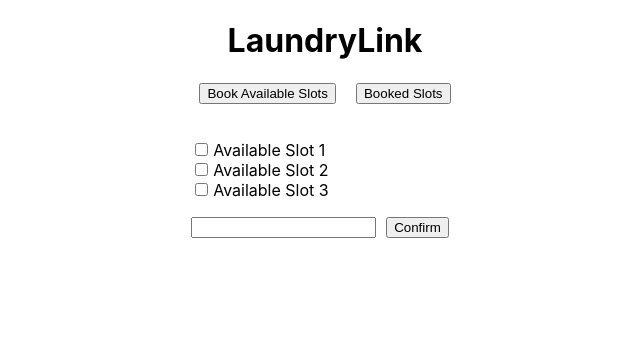
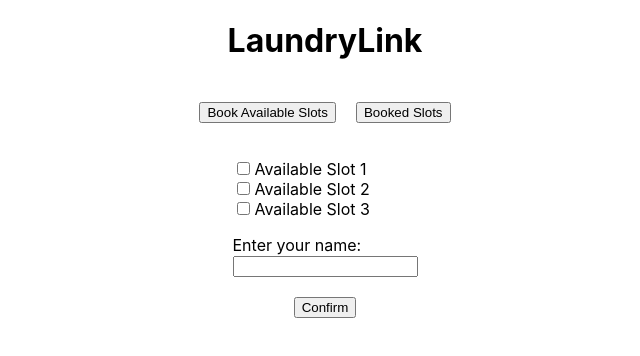
Before and after one commit to zbaigg/LaundryLink, a React (Create React App) app in the folder mylaundryapp/: page / in a window 1280 px wide. Both pictures are taken after a click on the button "Book Available Slots". Shown: the top 356 px of the page, without its empty margins (315-955 px from the left). Built offline with nearby package versions, Linux system fonts and the light colour scheme.

Commit message:
M y code for date-fns to generate arbitrary date and times is in t his version but is commented out

```diff
--- a/mylaundryapp/src/App.css
+++ b/mylaundryapp/src/App.css
@@ -1,3 +1,16 @@
+
+
+/* Assuming you have a CSS file linked to your component or a style tag within your component */
+.input-container {
+  margin-top: 10px; /* Add margin space at the top */
+}
+
+button {
+  margin-top: 20px; /* Add margin space at the top */
+}
+
+
+
 
 .App-container {
   display: flex;
--- a/mylaundryapp/src/components/Slots.js
+++ b/mylaundryapp/src/components/Slots.js
@@ -1,7 +1,24 @@
 import React, { useState } from 'react';
+// import DateTimePicker from 'react-datetime-picker';
+// import { format, addMinutes } from 'date-fns'; // Importing necessary functions from date-fns
 
 function Slots() {
     const availableSlots = ['Available Slot 1', 'Available Slot 2', 'Available Slot 3'];
+    // const availableSlots = [
+    //     new Date(2023, 6, 23, 10, 0, 0), // July 23, 2023, 10:00 AM
+    //     new Date(2023, 6, 24, 14, 30, 0), // July 24, 2023, 2:30 PM
+    //     new Date(2023, 6, 25, 18, 45, 0), // July 25, 2023, 6:45 PM
+    //     new Date(2023, 6, 26, 9, 15, 0),  // July 26, 2023, 9:15 AM
+    //     new Date(2023, 6, 27, 20, 0, 0),  // July 27, 2023, 8:00 PM
+    //   ];
+
+
+  // Generate arbitrary time slots for the next 5 days
+    // const availableSlots = Array.from({ length: 15 }, (_, index) => {
+    //     const startDate = new Date(); // Start with the current date and time
+    //     return addMinutes(startDate, index * 30); // Add 30 minutes to each subsequent slot
+    // });
+
     const [checkedSlots, setCheckedSlots] = useState([]); //checkedSlots -> which slots have user checked, setCheckedSlots -> update checkedSlots value
     const [displaySlots, setDisplaySlots] = useState(false); // State to control when to display slots
     const [selectionConfirmed, setIsSelectionConfirmed] = useState(false); // New state to track if Confirm button is clicked
@@ -59,17 +76,15 @@ return (
                             </label>
                         </li>
                     ))}
-                    {/*how do i display/print the items stored in a state variable array */}
-                    {/*{checkedSlots.map((prebookedSlots, index) => (
-                    <li key={index}>{prebookedSlots}</li>*/}
-                    {/*but i only wanna display when a specific button is clicked*/}
-                    {/*))}*/}
                 </ul>
-                <input
-                    type='text'
-                    value={nameInput}
-                    onChange={nameInputHandling}
-                />
+                <div className="input-container">
+                    <label htmlFor="nameInput">Enter your name:</label>
+                    <input
+                        type='text'
+                        value={nameInput}
+                        onChange={nameInputHandling}
+                    />
+                </div>
 
                 <button onClick={ConfirmHandling}>Confirm</button> {/*I want to print/display the checkmarked items/items in the checkedSlots state variable after the Booked Slots button is clicked*/}
                 {showConfirmationMessage && <p>Booking for {nameInput} has been confirmed!</p>}
@@ -80,7 +95,6 @@ return (
 
             selectionConfirmed && (
                 <ul className="no-bullets">
-
                     {checkedSlots.map((prebookedSlots, index) => (
                         <li key={index}>{prebookedSlots} (Booked by: {nameInput})</li>
                         // {/*but i only wanna display when a specific button is clicked - Done*/}
```
